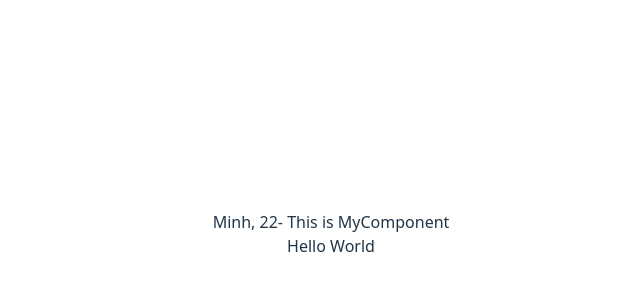
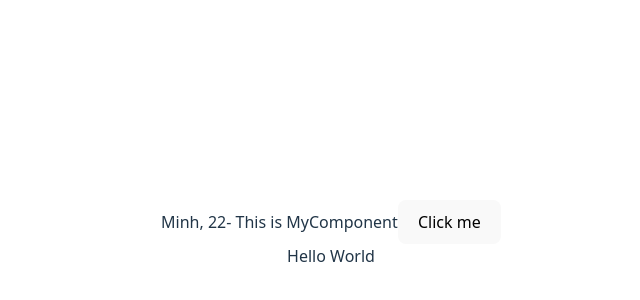
Before and after one commit to Minh3132004/ReactJS_Tutorial, a React (Vite) app in the folder my-app/: page / in a window 1280 px wide. Shown: the part 166-466 px from the top of the page, without its empty margins (309-949 px from the left). Built offline with nearby package versions, Linux system fonts and the light colour scheme.

Commit message:
Làm quen với DOM Events

```diff
--- a/my-app/src/components/MyComponent.jsx
+++ b/my-app/src/components/MyComponent.jsx
@@ -6,10 +6,16 @@ function MyComponent() {
         age: 22
     });
 
+    const handleClick = (event) => {
+        console.log(event.target);
+        console.log("My name is " + state.name + ", I'm " + state.age + " years old.");
+    };
+
     return (
         <div>
             {state.name}, {state.age}-
             This is MyComponent
+            <button onClick={handleClick} >Click me</button>
         </div>
     );
 }
```
